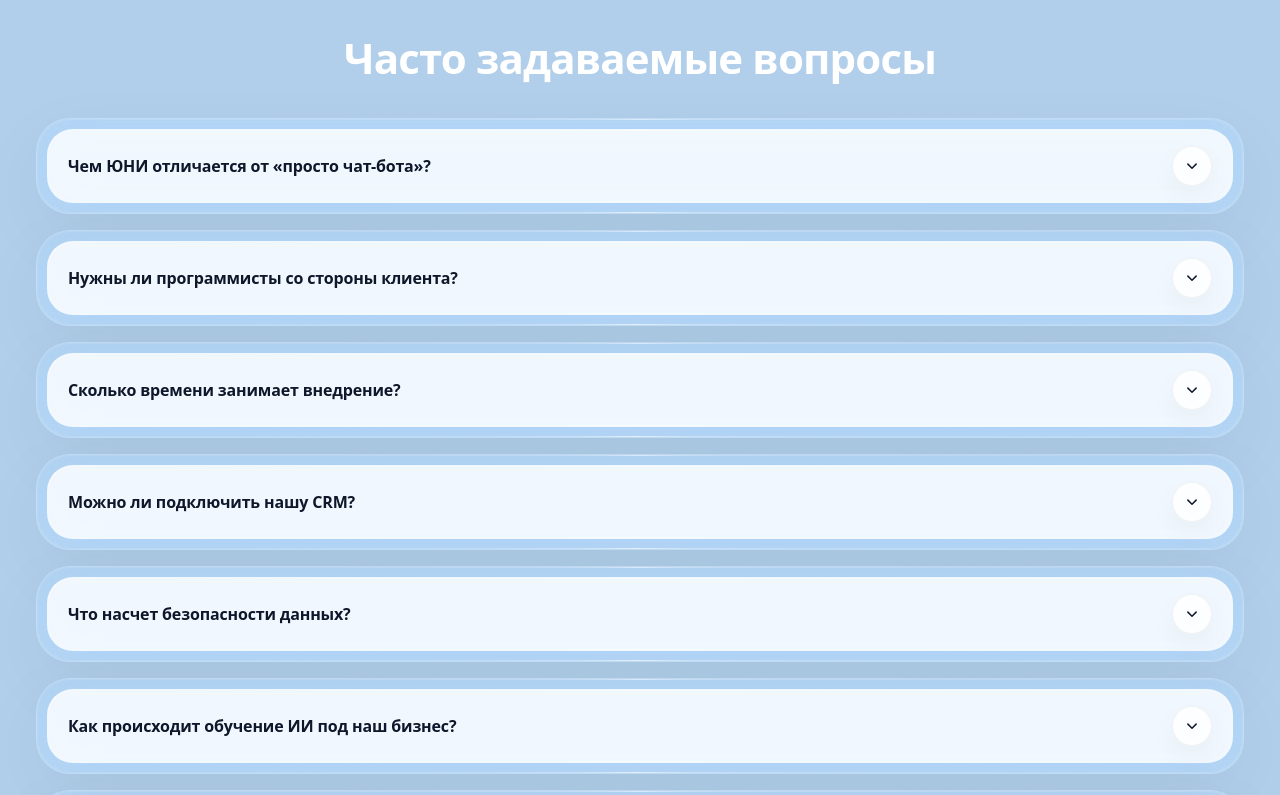
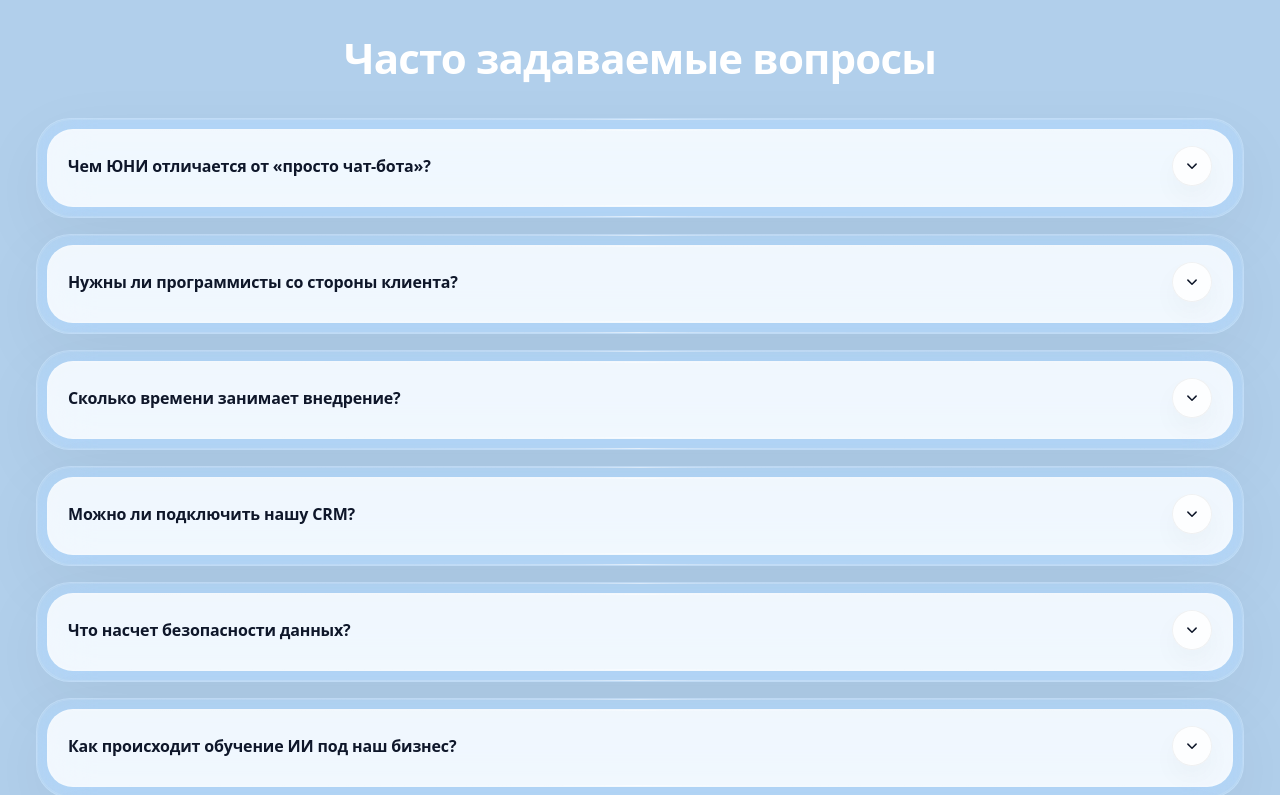
Before and after one commit to uniconsulting/uni.com, a Next.js app: page / in a window 1280 px wide. Shown: the part 7360-8155 px from the top of the page. Built offline with nearby package versions, Linux system fonts and the light colour scheme.

Commit message:
Update Faq.tsx

```diff
--- a/src/components/sections/Faq.tsx
+++ b/src/components/sections/Faq.tsx
@@ -56,7 +56,7 @@ function Chevron({ open }: { open: boolean }) {
         "ml-4 inline-flex h-10 w-10 items-center justify-center",
         "rounded-full lg-border border border-black/5", // кнопка на белом фоне -> тонкий серый бордюр
         "bg-white/70 backdrop-blur-[14px]",
-        "shadow-[0_12px_28px_rgba(0,0,0,0.04)]",
+        "shadow-[0_12px_28px_rgba(0,0,0,0.03)]",
         "transition-transform duration-500",
         open ? "rotate-180" : "rotate-0",
       ].join(" ")}
@@ -108,7 +108,7 @@ export default function FaqSection() {
                   ].join(" ")}
                 >
                   {/* внутренний фрейм вопроса: r=26, bg-white/82 */}
-                  <div className="lg-border rounded-[26px] border border-white/18 bg-white/82 px-5 py-4">
+                  <div className="lg-border rounded-[26px] border border-white/18 bg-white/82 px-5 pt-4 pb-5">
                     <button
                       id={buttonId}
                       type="button"
```
